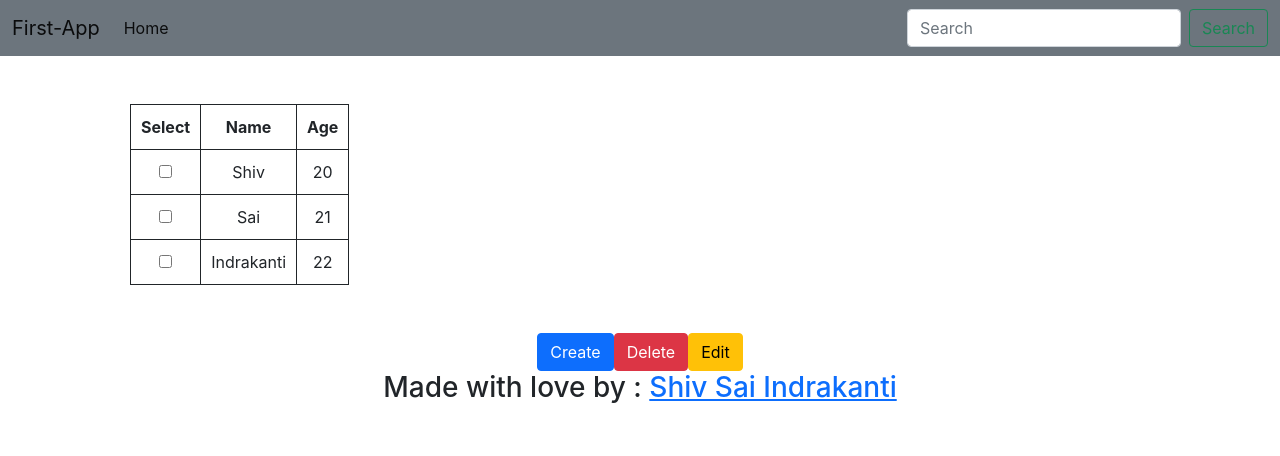
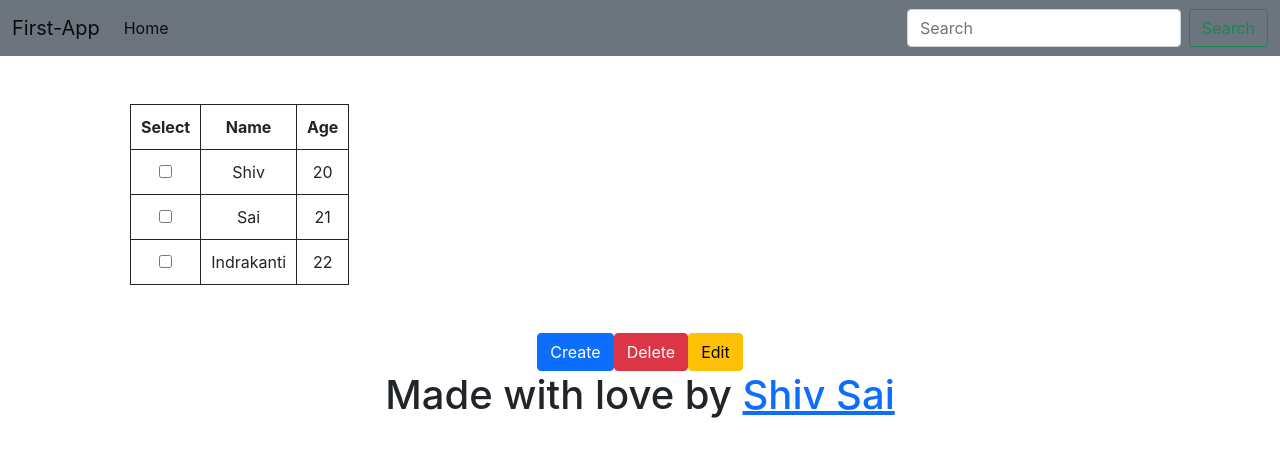
Before and after one commit to Shivproj/firstapp, a React (Create React App) app: page / in a window 1280 px wide. Shown: the top 456 px of the page. Built offline with nearby package versions, Linux system fonts and the light colour scheme.

Commit message:
build active on site

```diff
--- a/src/App.js
+++ b/src/App.js
@@ -1,16 +1,24 @@
 import "./App.css";
-import Table from "./Components/28112022/Table.js";
-import{  BrowserRouter as Router,  Switch,  Route,  Link} from "react-router-dom";
+import Table from "./Components/28112022/Table";
 
 function App() {
   return (
-    <Router>
+
     <div className="App ">
     <Table/>
-    <h3>Made with love by : <a href="https://github.com/Shivproj">Shiv Sai Indrakanti</a></h3>
+    <h1>Made with love by <a href="https://github.com/Shivproj/firstapp/tree/main/src/Components/28112022">Shiv Sai</a></h1>
+
+
+
+
+
+
+
+
+
 
     </div>
-    </Router>
+
   );
 }
 
--- a/src/Components/29112022/A.js
+++ b/src/Components/29112022/A.js
@@ -1,6 +1,7 @@
 const A =()=>{
     return(
-        <div>A</div>
+        <div>
+            <h1>A</h1></div>
     )
 };
 export default A;
--- a/src/Components/29112022/B.js
+++ b/src/Components/29112022/B.js
@@ -1,6 +1,7 @@
 const B =()=>{
     return(
-        <div>B</div>
+        <div>
+            <h1>B</h1></div>
     )
 
 }
--- a/src/index.js
+++ b/src/index.js
@@ -2,15 +2,18 @@ import React from 'react';
 import ReactDOM from 'react-dom/client';
 import './index.css';
 import App from './App';
+import {BrowserRouter as Route} from 'react-router-dom'
 
 import Navbar from './Components/navbar.js';
 
 const root = ReactDOM.createRoot(document.getElementById('root'));
-root.render(
-  <React.StrictMode>
+root.render
+(
+    <div>
+    <Route>
     <Navbar/>
+    <App />
+    </Route>
+    </div>
 
-    <App />
-
-  </React.StrictMode>
 );
```
